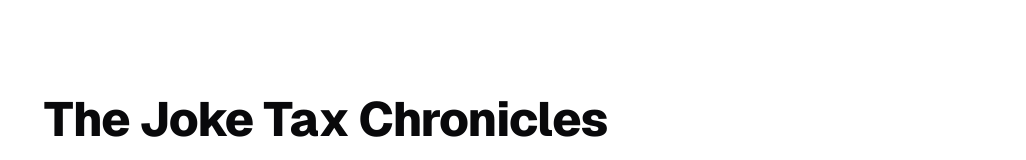
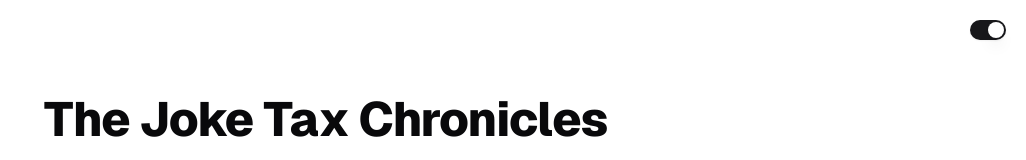
Before and after one commit to tobias-kaerst-software/react_hono_starter, a React (Vite) app in the folder frontend/: page / in a window 1280 px wide. Shown: the top 160 px of the page, without its empty margins (254-1280 px from the left). Built offline with nearby package versions, Linux system fonts and the light colour scheme.

Commit message:
feat: added theme control

```diff
--- a/frontend/index.html
+++ b/frontend/index.html
@@ -9,6 +9,7 @@
     <meta name="description" content="A simple recipe manager" />
   </head>
   <body>
+    <script type="module" src="/src/components/common/ThemeScript.ts"></script>
     <div id="root"></div>
     <script type="module" src="/src/main.tsx"></script>
   </body>
--- a/frontend/package.json
+++ b/frontend/package.json
@@ -12,6 +12,7 @@
   },
   "dependencies": {
     "@radix-ui/react-slot": "^1.1.0",
+    "@radix-ui/react-switch": "^1.1.0",
     "class-variance-authority": "^0.7.0",
     "clsx": "^2.1.1",
     "react": "^18.3.1",
--- a/frontend/src/app.tsx
+++ b/frontend/src/app.tsx
@@ -1,23 +1,27 @@
+import { ThemeSwitch } from '$/components/core/ThemeSwitch';
 import { Button } from '$/components/ui/button';
 import { Stack } from '$/components/ui/stack';
 import { Typography } from '$/components/ui/typography';
 
 export const App = () => {
   return (
+    <>
+      <ThemeSwitch />
       <Stack className='container mt-24 max-w-[750px] gap-10'>
         <div>
           <Typography variant='h1'>The Joke Tax Chronicles</Typography>
           <Typography variant='p'>
-          Once upon a time, in a far-off land, there was a very lazy king who spent all day lounging on his throne. One
-          day, his advisors came to him with a problem: the kingdom was running out of money.
+            Once upon a time, in a far-off land, there was a very lazy king who spent all day lounging on his throne.
+            One day, his advisors came to him with a problem: the kingdom was running out of money.
           </Typography>
           <Typography variant='h2'>The King&apos;s Plan</Typography>
           <Typography variant='p'>
-          Once upon a time, in a far-off land, there was a very lazy king who spent all day lounging on his throne. One
-          day, his advisors came to him with a problem: the kingdom was running out of money.
+            Once upon a time, in a far-off land, there was a very lazy king who spent all day lounging on his throne.
+            One day, his advisors came to him with a problem: the kingdom was running out of money.
           </Typography>
         </div>
         <Button className='w-full'>Click me</Button>
       </Stack>
+    </>
   );
 };
--- /dev/null
+++ b/frontend/src/components/common/ThemeScript.ts
@@ -0,0 +1,34 @@
+export type Theme = 'dark' | 'light';
+
+declare global {
+  interface Window {
+    onThemeChange: (theme: Theme) => void;
+    setPreferredTheme: (theme: Theme) => void;
+    theme: Theme;
+  }
+}
+
+(() => {
+  window.onThemeChange = () => {};
+
+  const setTheme = (newTheme: Theme) => {
+    document.documentElement.classList.remove(window.theme);
+    window.theme = newTheme;
+    window.onThemeChange(newTheme);
+    document.documentElement.classList.add(newTheme);
+  };
+
+  const preferredTheme = localStorage.getItem('theme') as Theme;
+
+  window.setPreferredTheme = (newTheme) => {
+    setTheme(newTheme);
+    localStorage.setItem('theme', newTheme);
+  };
+
+  const darkQuery = window.matchMedia('(prefers-color-scheme: dark)');
+  darkQuery.addEventListener('change', (e) => {
+    window.setPreferredTheme(e.matches ? 'dark' : 'light');
+  });
+
+  setTheme(preferredTheme || (darkQuery.matches ? 'dark' : 'light'));
+})();
--- /dev/null
+++ b/frontend/src/components/core/ThemeSwitch.tsx
@@ -0,0 +1,7 @@
+import { Switch } from '$/components/ui/switch';
+import { useTheme } from '$/hooks/useTheme';
+
+export const ThemeSwitch = () => {
+  const [theme, toggleTheme] = useTheme();
+  return <Switch checked={theme === 'light'} className='absolute right-5 top-5' onCheckedChange={toggleTheme} />;
+};
--- /dev/null
+++ b/frontend/src/components/ui/switch.tsx
@@ -0,0 +1,28 @@
+import { Root, Thumb } from '@radix-ui/react-switch';
+import { ComponentPropsWithoutRef, ElementRef, forwardRef } from 'react';
+
+import { cn } from '$/lib/utils';
+
+const Switch = forwardRef<ElementRef<typeof Root>, ComponentPropsWithoutRef<typeof Root>>(function Switch(
+  { className, ...props },
+  ref,
+) {
+  return (
+    <Root
+      className={cn(
+        'peer inline-flex h-5 w-9 shrink-0 cursor-pointer items-center rounded-full border-2 border-transparent shadow-sm transition-colors focus-visible:outline-none focus-visible:ring-2 focus-visible:ring-ring focus-visible:ring-offset-2 focus-visible:ring-offset-background disabled:cursor-not-allowed disabled:opacity-50 data-[state=checked]:bg-primary data-[state=unchecked]:bg-input',
+        className,
+      )}
+      {...props}
+      ref={ref}
+    >
+      <Thumb
+        className={cn(
+          'pointer-events-none block size-4 rounded-full bg-background shadow-lg ring-0 transition-transform data-[state=checked]:translate-x-4 data-[state=unchecked]:translate-x-0',
+        )}
+      />
+    </Root>
+  );
+});
+
+export { Switch };
--- /dev/null
+++ b/frontend/src/hooks/useTheme.ts
@@ -0,0 +1,17 @@
+import { useCallback, useEffect, useState } from 'react';
+
+export const useTheme = () => {
+  const [theme, setTheme] = useState(typeof window === 'undefined' ? 'light' : window.theme || 'light');
+
+  const toggleTheme = useCallback(() => {
+    window.document.documentElement.classList.add('disable-transitions');
+    setTimeout(() => window.document.documentElement.classList.remove('disable-transitions'), 200);
+    window?.setPreferredTheme(theme === 'light' ? 'dark' : 'light');
+  }, [theme]);
+
+  useEffect(() => {
+    window.onThemeChange = setTheme;
+  }, []);
+
+  return [theme, toggleTheme] as const;
+};
--- a/frontend/src/main.tsx
+++ b/frontend/src/main.tsx
@@ -2,8 +2,8 @@ import { StrictMode } from 'react';
 import { createRoot } from 'react-dom/client';
 
 import { App } from '$/app';
+import '$/styles/fonts.css';
 import '$/styles/globals.css';
-import '$/styles/fonts.css';
 
 createRoot(document.querySelector('#root') as Element).render(
   <StrictMode>
```
Also changed, not shown: 2 other files (tests, documents, lock files or other folders). Lines whose indentation alone changed are shown as unchanged.
